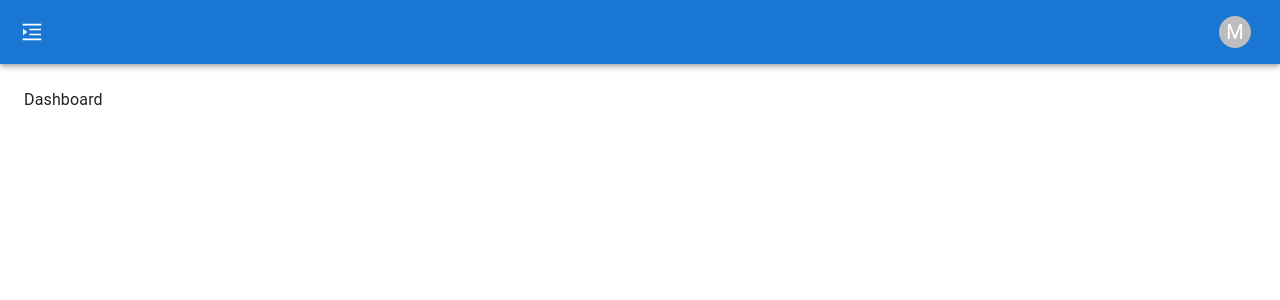
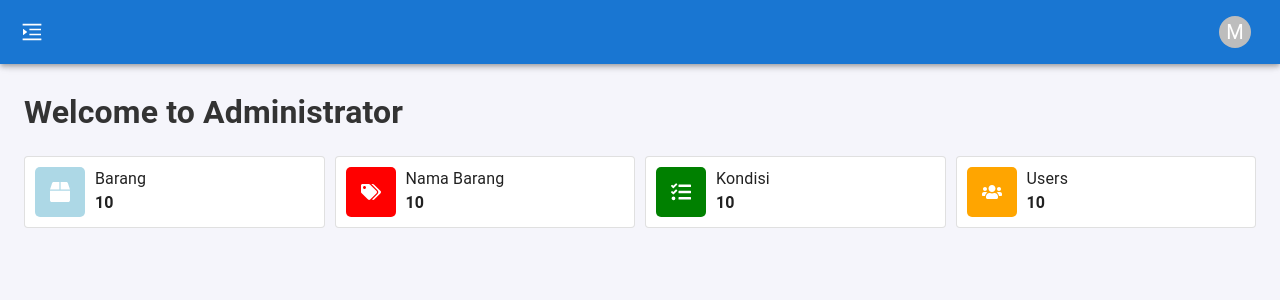
Before and after one commit to WidaStmik/inventaris-barang, a Next.js app: page / in a window 1280 px wide. Shown: the top 300 px of the page. Built offline with nearby package versions, Linux system fonts and the light colour scheme; no server answers; sample sign-in values are in the browser's storage.

Commit message:
add dummy data

```diff
--- a/package.json
+++ b/package.json
@@ -11,7 +11,8 @@
   "dependencies": {
     "@emotion/react": "^11.10.6",
     "@emotion/styled": "^11.10.6",
-    "@mui/material": "^5.11.12",
+    "@mui/material": "^5.11.14",
+    "@mui/x-data-grid": "^6.0.3",
     "firebase": "^9.17.2",
     "next": "13.2.4",
     "react": "18.2.0",
--- a/src/layout/index.js
+++ b/src/layout/index.js
@@ -159,7 +159,14 @@ export default function Layout({ children }) {
 
   if (loggedIn && !WHITELIST.includes(router.pathname))
     return (
-      <Box sx={{ display: "flex" }}>
+      <Box
+        sx={{
+          display: "flex",
+          backgroundColor: "#f5f5fb",
+          minHeight: "100vh",
+          overflow: "auto",
+        }}
+      >
         <CssBaseline />
         <AppBar position="fixed" open={open}>
           <Toolbar
--- a/src/pages/index.js
+++ b/src/pages/index.js
@@ -1,5 +1,40 @@
 import React from "react";
 import Head from "next/head";
+import { FaBox, FaTags, FaTasks, FaUsers } from "react-icons/fa";
+import styles from "./index.module.css";
+import { Card } from "@mui/material";
+import Link from "next/link";
+
+const DUMMY_DATA = [
+  {
+    label: "Barang",
+    icon: FaBox,
+    value: 10,
+    color: "lightblue",
+    href: "/data-barang",
+  },
+  {
+    label: "Nama Barang",
+    icon: FaTags,
+    value: 10,
+    color: "red",
+    href: "/barang",
+  },
+  {
+    label: "Kondisi",
+    icon: FaTasks,
+    value: 10,
+    color: "green",
+    href: "/barang",
+  },
+  {
+    label: "Users",
+    icon: FaUsers,
+    value: 10,
+    color: "orange",
+    href: "/users",
+  },
+];
 
 export default function Dashboard() {
   return (
@@ -7,7 +42,29 @@ export default function Dashboard() {
       <Head>
         <title>Dashboard</title>
       </Head>
-      Dashboard
+
+      <div>
+        <div className="heading">Welcome to Administrator</div>
+
+        <div className={styles.container}>
+          {DUMMY_DATA.map((item, index) => (
+            <Link href={item.href} key={index} style={{ width: "100%" }}>
+              <Card variant="outlined" className={styles.card}>
+                <div
+                  className={styles.icon}
+                  style={{ backgroundColor: item.color }}
+                >
+                  <item.icon size={20} color="white" />
+                </div>
+                <div className={styles.value_container}>
+                  <div className="label">{item.label}</div>
+                  <div className={styles.value}>{item.value}</div>
+                </div>
+              </Card>
+            </Link>
+          ))}
+        </div>
+      </div>
     </div>
   );
 }
--- /dev/null
+++ b/src/pages/index.module.css
@@ -0,0 +1,26 @@
+.container {
+  display: flex;
+  gap: 10px;
+  margin-top: 20px;
+}
+
+.card {
+  padding: 10px;
+  width: 100%;
+  display: flex;
+  gap: 10px;
+  background-color: white;
+}
+
+.icon {
+  width: 50px;
+  height: 50px;
+  border-radius: 5px;
+  display: flex;
+  justify-content: center;
+  align-items: center;
+}
+
+.value {
+  font-weight: 600;
+}
--- a/src/styles/globals.css
+++ b/src/styles/globals.css
@@ -7,3 +7,9 @@ body {
 a {
   text-decoration: none;
 }
+
+.heading {
+  font-size: 2rem;
+  font-weight: 700;
+  color: #333;
+}
```
Also changed, not shown: src/pages/data-barang/index.js (added, +107 -0 lines), 1 other file (tests, documents, lock files or other folders).
